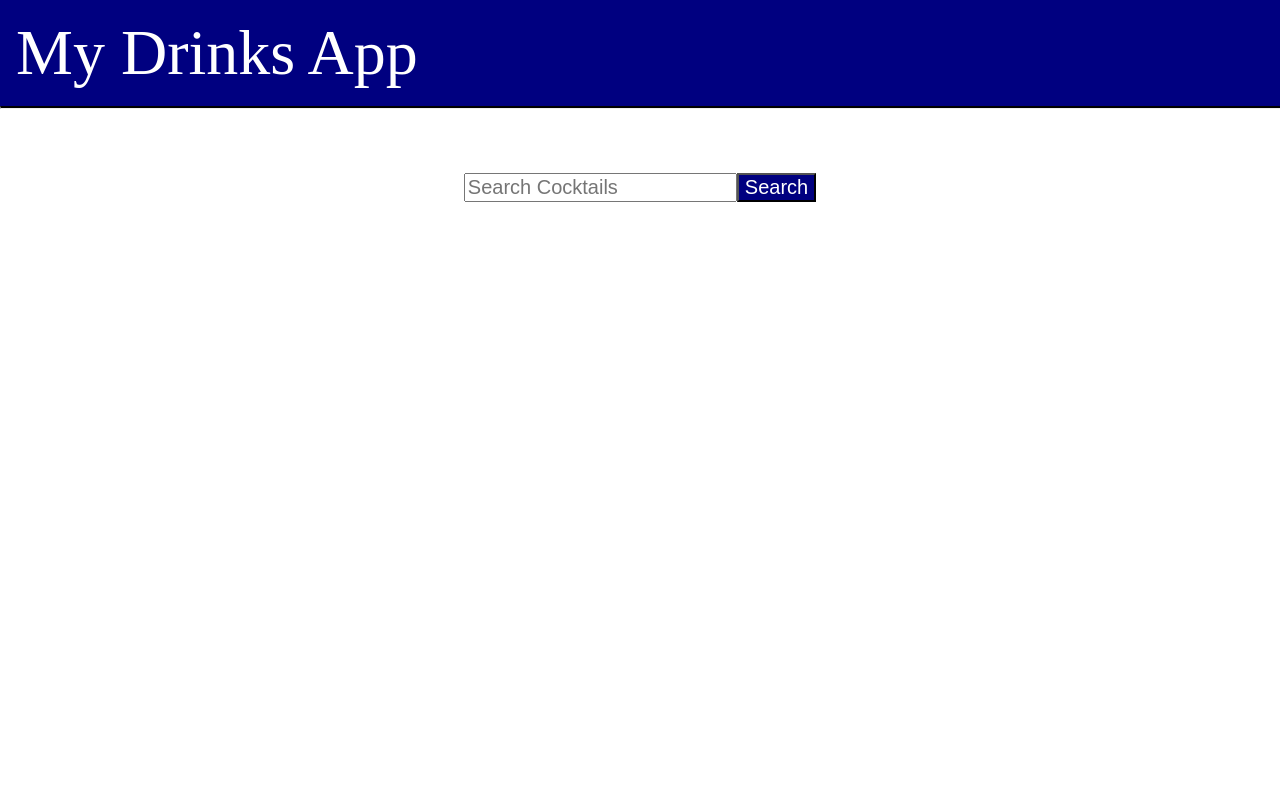
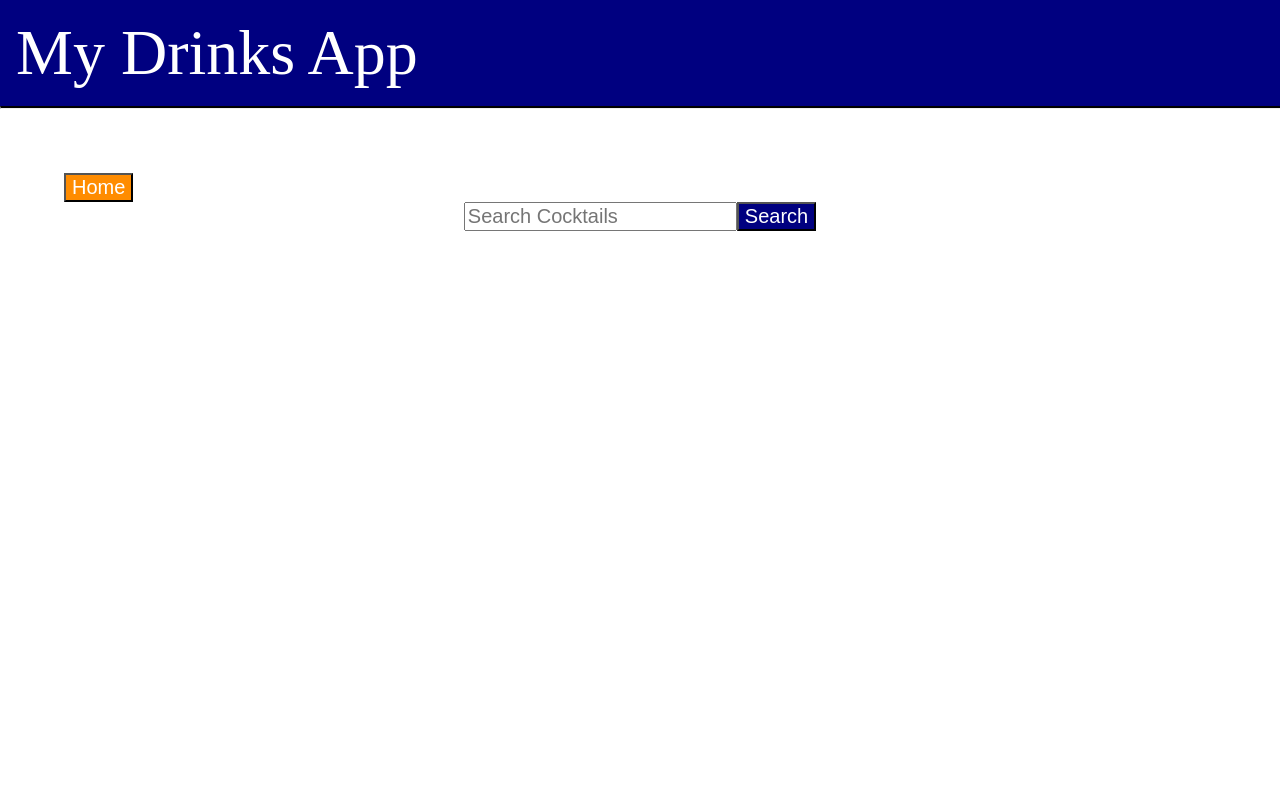
Before and after one commit to alexhalcazar/MyDrinksApp, a React (Vite) app in the folder client/: page /search in a window 1280 px wide. Shown: the top 800 px of the page. Built offline with nearby package versions, Linux system fonts and the light colour scheme.

Commit message:
feat: Added a home button to each component page

```diff
--- a/client/src/pages/MyDrinks.jsx
+++ b/client/src/pages/MyDrinks.jsx
@@ -1,12 +1,14 @@
 import { useEffect, useState } from 'react';
+import { useNavigate } from "react-router-dom";
 import './MyDrinks.css';
+import './shared.css'
 import MyDrinkCard from '../components/MyDrinkCard';
 
 const MyDrinks = () => {
     const [drinks, setDrinks] = useState([]);
     const [loading, setLoading] = useState(true);
     const [error, setError] = useState(null);
-
+    const navigate = useNavigate();
     // Calls my-drinks endpoint in Application.kt, to grab any saved
     // drinks in the database
     const fetchMyDrinks = async () => {
@@ -63,8 +65,13 @@ const MyDrinks = () => {
         );
     }
 
+    const goHome = () => {
+        navigate("/");
+    }
+
     return (
         <div className="my-drinks-container">
+            <button onClick={goHome} className="home-button">Home</button>
             <h2>My Saved Drinks</h2>
             <div className="drink-list">
               {drinks.map((drink, index) => (
--- a/client/src/pages/RandomCocktail.jsx
+++ b/client/src/pages/RandomCocktail.jsx
@@ -1,11 +1,14 @@
 import { useState, useEffect } from 'react';
+import { useNavigate } from "react-router-dom";
 import './RandomCocktail.css';
+import './shared.css'
 
 const RandomCocktail = () => {
   const [cocktail, setCocktail] = useState(null);
   const [loading, setLoading] = useState(true);
   const [error, setError] = useState(null);
   const [saveStatus, setSaveStatus] = useState(null);
+  const navigate = useNavigate();
 
   const fetchRandomCocktail = async () => {
       setLoading(true);
@@ -107,9 +110,12 @@ const RandomCocktail = () => {
     };
 
     const ingredients = getIngredients();
-
+    const goHome = () => {
+      navigate("/");
+    }
     return (
       <div className="random-cocktail-container">
+        <button onClick={goHome} className="home-button">Home</button>
         <h2>{cocktail.strDrink}</h2>
 
         <div className="card">
--- a/client/src/pages/SearchDrink.jsx
+++ b/client/src/pages/SearchDrink.jsx
@@ -1,6 +1,8 @@
 import { useState } from 'react';
 import './SearchDrink.css';
+import './shared.css'
 import DrinksGrid from '../components/SearchDrinkCard';
+import { useNavigate } from "react-router-dom";
 
 async function retrieveDrinks(name) {
     const response = await fetch(`/api/drinks?name=${encodeURIComponent(name)}`,{
@@ -18,6 +20,7 @@ async function retrieveDrinks(name) {
 function SearchDrink() {
     const [query, setQuery] = useState("");
     const [results, setResults] = useState([]);
+    const navigate = useNavigate();
 
     const handleSearch = async () => {
         try {
@@ -28,9 +31,14 @@ function SearchDrink() {
         }
     };
 
+    const goHome = () => {
+        navigate("/");
+    }
+
     return (
         <div className="app-container">
             <div className="main-content">
+                <button onClick={goHome} className="home-button">Home</button>
                 <div className="search">
                     <input className="search-input" value={query} onChange={e => setQuery(e.target.value)} placeholder="Search Cocktails" />
                     <button className="search-button" onClick={handleSearch}>Search</button>
--- /dev/null
+++ b/client/src/pages/shared.css
@@ -0,0 +1,5 @@
+.home-button {
+    background-color: darkorange;
+    color: white;
+    font-size: 20px;
+}
```
